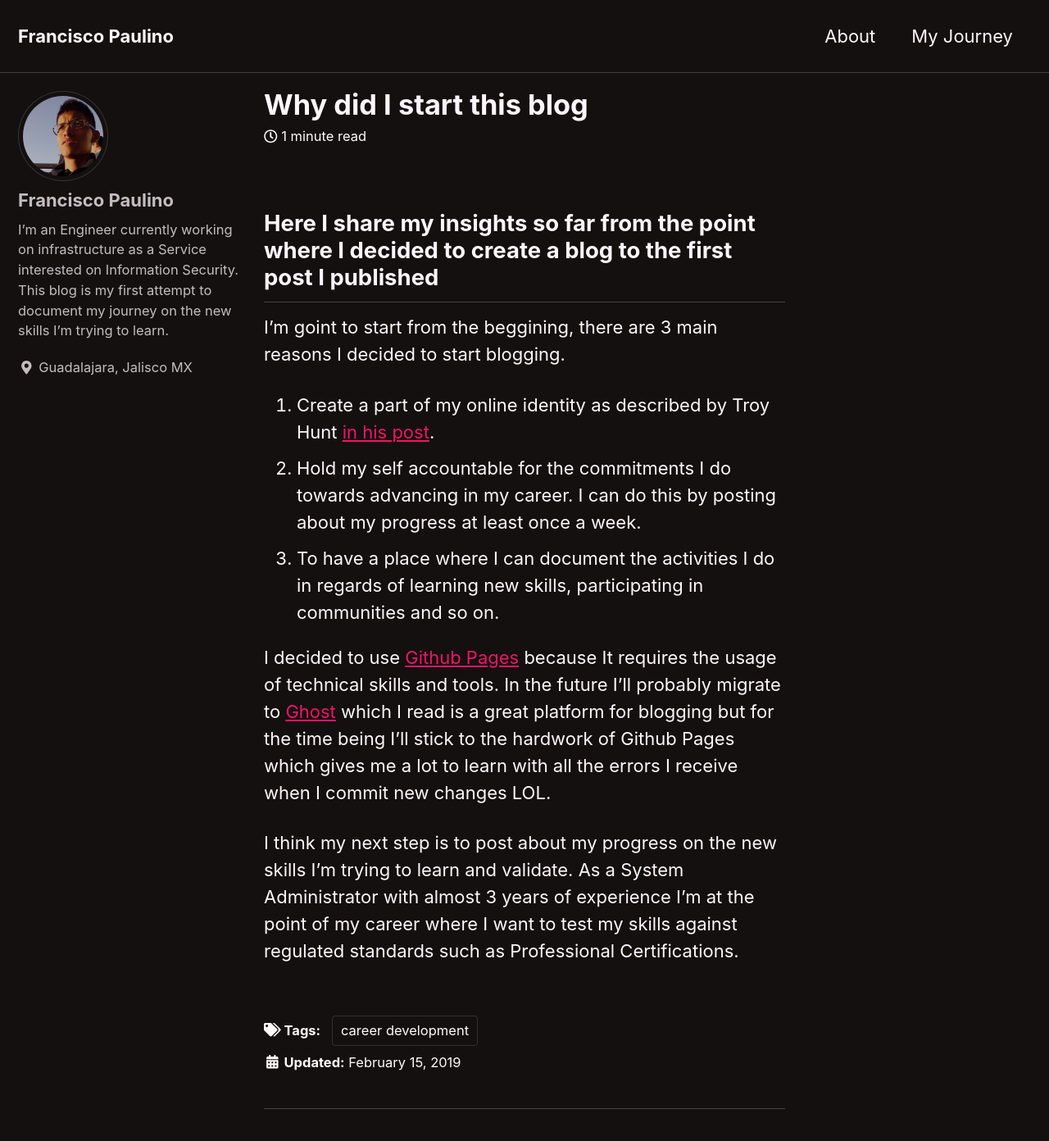
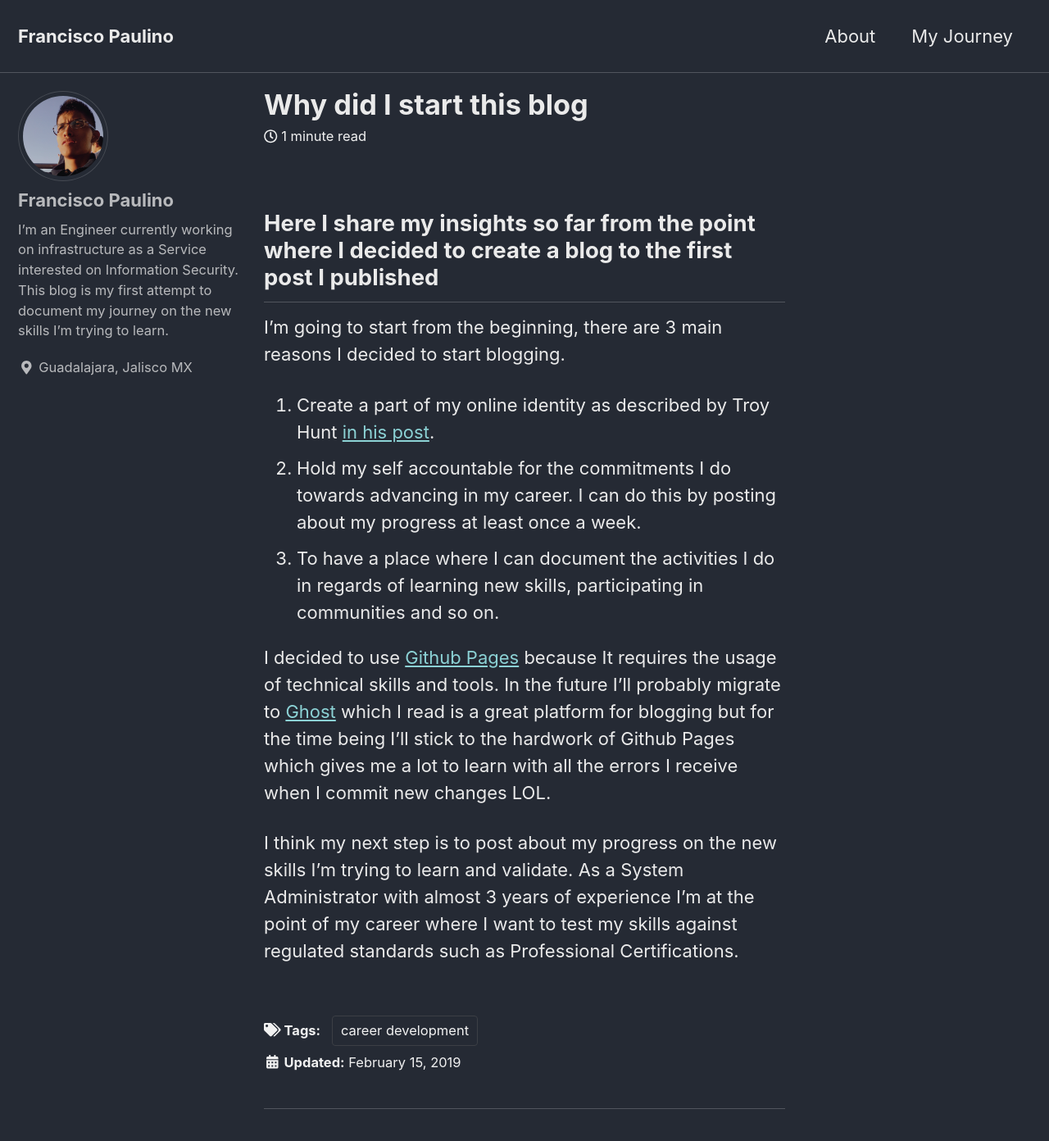
Before and after one commit to francisco-paulino/blog, a Jekyll site: the page built from _posts/2019-02-15-firstpost.md, in a window 1280 px wide and 1400 px high. Shown: the top 1392 px of the window at 82% size. Built offline with Jekyll 4.4.1, drawn with Linux system fonts in a browser that asks for light colours; cached includes are drawn as plain includes.

Commit message:
changed theme and updated a post

```diff
--- a/_config.yml
+++ b/_config.yml
@@ -12,7 +12,7 @@
 
 theme                  : "minimal-mistakes-jekyll"
 # remote_theme           : "mmistakes/minimal-mistakes"
-minimal_mistakes_skin    : "neon" # "air", "aqua", "contrast", "dark", "dirt", "neon", "mint", "plum", "sunrise"
+minimal_mistakes_skin    : "dark" # "air", "aqua", "contrast", "dark", "dirt", "neon", "mint", "plum", "sunrise"
 
 # Site Settings
 locale                   : "en-US"
--- a/_posts/2019-02-15-firstpost.md
+++ b/_posts/2019-02-15-firstpost.md
@@ -7,7 +7,7 @@ excerpt: "Career development, blogging"
 
 ## Here I share my insights so far from the point where I decided to create a blog to the first post I published
 
-I'm goint to start from the beggining, there are 3 main reasons I decided to start blogging.
+I'm going to start from the beginning, there are 3 main reasons I decided to start blogging.
 
 1. Create a part of my online identity as described by Troy Hunt [in his post](https://www.troyhunt.com/why-online-identities-are-smart-career/).
 2. Hold my self accountable for the commitments I do towards advancing in my career. I can do this by posting about my progress at least once a week.
```
